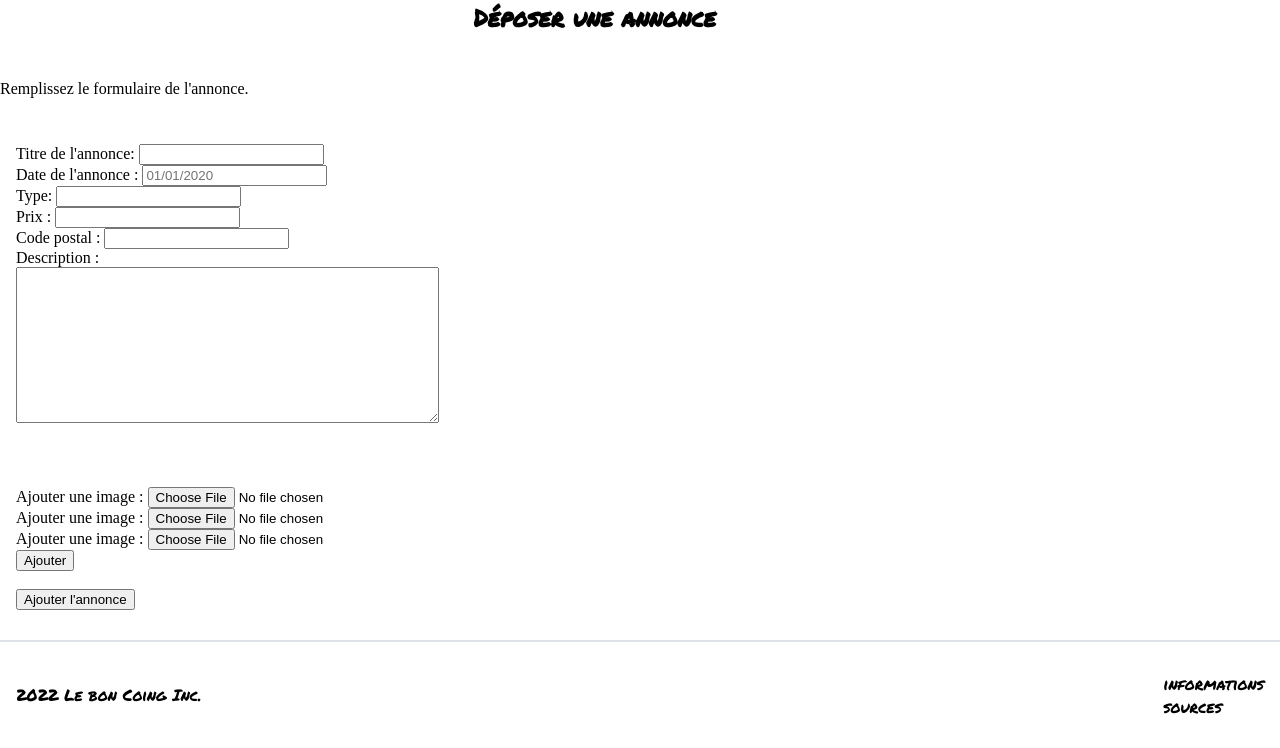
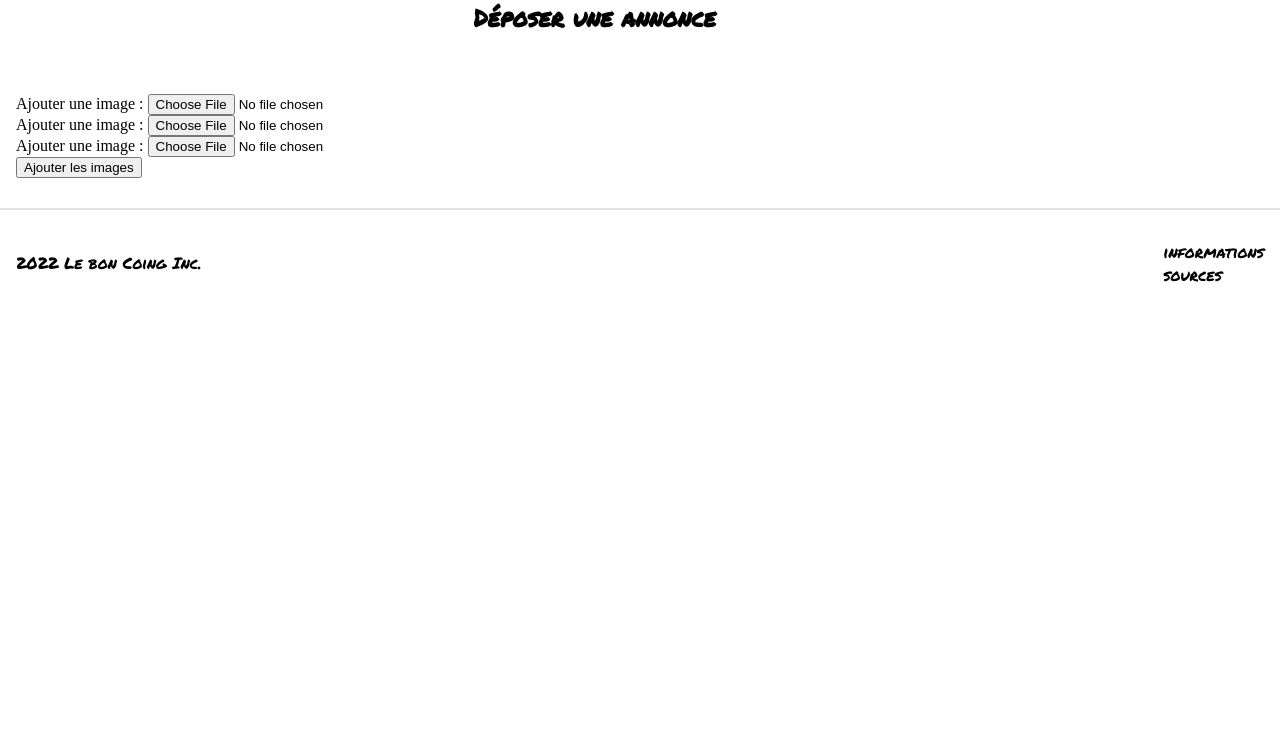
Before and after one commit to TheAxeblack/Le-Bon-Coing, a PHP site: page /deposer_annonce.php in a window 1280 px wide. Shown: the part 155-903 px from the top of the page. After the commit the page ends 437 px from the top, so only its background shows below. Run offline with PHP 8.4, Linux system fonts and the light colour scheme; the visitor is signed in with stand-in values (Sample User, id 1); data that the repository does not hold is empty.

Commit message:
deniere ersion

```diff
--- a/deposer_annonce.php
+++ b/deposer_annonce.php
@@ -4,59 +4,46 @@ error_reporting(E_ALL);
 ini_set('display_errors', '1');
 session_start();
 
-if (isset($_FILES['fichier'])) {
-    if ($_FILES['fichier']['error'] == 0) {
-        $path = "images/";
-        if (!is_dir($path)) {
-            mkdir($path);
+
+
+function afficherFormImage($p)
+{
+    $champ = '<form action="' . $_SERVER['PHP_SELF'] . '" method="post" enctype="multipart/form-data">';
+
+    $champ .= '<p><input type="hidden" name="MAX_FILE_SIZE" value="1000000">';
+    $champ .= '<label>Ajouter une image : <input type="file" name="image1" accept="image/jpeg"/ required="required" /></label><br>';
+    $champ .= '<label>Ajouter une image : <input type="file" name="image2" accept="image/jpeg"/> </label><br>';
+    $champ .= '<label>Ajouter une image : <input type="file" name="image3" accept="image/jpeg"/> </label><br>';
+
+    $champ .='<label><input type="submit" value="Ajouter les images"</label>';
+
+    $champ .= '</p></form>';
+
+    echo $champ;
+
 }
-        $nom = $path . basename($_FILES['fichier']["name"]);
-        if (file_exists($nom)) {
-            $message = "Erreur d'insertion, veuillez renommer l'image.";
-        } else {
-            $resultat = move_uploaded_file($_FILES['fichier']['tmp_name'], $nom);
-            if ($resultat) {
-                $message = "Image ajoutée";
-            } else {
-                $message = "Echec de l'ajout.";
-            }
-        }
-    } else {
-        $message = "Erreur fichier";
-    }
-}
-
 
 function afficherFormulaire($p)
 {
-    $champ = "<form action=\"" . $_SERVER['PHP_SELF'] . "\" method=\"post\">";
+    $champ = '<form action="' . $_SERVER['PHP_SELF'] . '" method="post">';
 
-    $champ .= "<p><label>Titre de l'annonce: <input type=\"text\" name=\"nom\" required=\"required\" /></label><br>";
+    $champ .= '<p><label>Titre de l annonce: <input type="text" name="nom" required="required"</label><br>';
 
-    $champ .= "<label>Date de l'annonce : <input type=\"text\" placeholder=\"01/01/2020\" name=\"date_post\" required=\"required\" /></label><br>";
+    $champ .= '<label>Date de l annonce : <input type="text" placeholder="01/01/2020" name="date_post" required="required"></label><br>';
 
-    $champ .= "<label> Type: <input type=\"text\" name=\"type\"  required=\"required\" /></label><br>";
+    $champ .= '<label> Type: <input type="text" name="type"  required="required"></label><br>';
 
-    $champ .= "<label> Prix : <input type=\"text\" name=\"prix\" required=\"required\" /></label><br>";
+    $champ .= '<label> Prix : <input type="text" name="prix" required="required"></label><br>';
 
-    $champ .= "<label> Code postal : <input type=\"text\" name=\"c_postal\" maxlength=\"5\" required=\"required\" /></label><br>";
+    $champ .= '<label> Code postal : <input type="text" name="c_postal" maxlength="5" required="required" ></label><br>';
 
-    $champ .= "<label> Description : </label><br>";
+    $champ .= '<label> Description : </label><br>';
 
-    $champ .= "<textarea type=\"text\" name=\"description\" rows=\"10\" cols=\"50\" required=\"required\" /> </textarea>";
+    $champ .= '<textarea type="text" name="description" rows="10" cols="50" required="required" > </textarea>';
 
-    $champ .= "</p></form>";
+    $champ .='<label><input type="submit" value="Ajouter annonce"</label>';
 
-    $champ .= "<form action=\"" . $_SERVER['PHP_SELF'] . "\" enctype=\"multipart/form-data\">";
-    $champ .= "<p><input type=\"hidden\" name=\"MAX_FILE_SIZE\" value=\"1000000\">";
-    $champ .= "<label>Ajouter une image : <input type=\"file\" name=\"image1\" accept=\"image/jpeg\"/ required=\"required\" /></label><br>";
-    $champ .= "<label>Ajouter une image : <input type=\"file\" name=\"image2\" accept=\"image/jpeg\"/> </label><br>";
-    $champ .= "<label>Ajouter une image : <input type=\"file\" name=\"image3\" accept=\"image/jpeg\"/> </label><br>";
-    $champ .= "<label><input type=\"submit\" value=\"Ajouter\" /></label><br><br>";
-
-    $champ .= "<label><input type=\"submit\" value=\"Ajouter l'annonce\"</label>";
-
-    $champ .= "</form>";
+    $champ .= '</p></form>';
 
     echo $champ;
 
@@ -141,39 +128,85 @@ function afficherFormulaire($p)
 
 	<?php
 
-if (isset($_SESSION['pseudo'])) {
+        if(isset($_SESSION['pseudo'])) {
+	    $message = NULL;
 
-    if ($message) {
-        echo $message;
+	    afficherFormImage(NULL);
+
+	    if(isset($_FILES['image1']) && isset($_FILES['image2']) && isset($_FILES['image3'])) {
+
+		if($_FILES['image1']['error'] == 0 &&  $_FILES['image2']['error'] == 0 && $_FILES['image3']['error'] == 0){
+		    $path="images/";
+		    if(!is_dir($path)){
+			mkdir($path);
+		    }
+		    $fichier1 = $path. basename($_FILES['image1']["name"]);
+		    $fichier2 = $path. basename($_FILES['image2']["name"]);
+		    $fichier3 = $path. basename($_FILES['image3']["name"]);
+
+		    if(file_exists($fichier1)){
+			$message = "Erreur d'insertion du fichier 1, veuillez renommer l'image.";
+		    }
+		    if(file_exists($fichier2)){
+			$message = "Erreur d'insertion du fichier 2, veuillez renommer l'image.";
+		    }
+		    if(file_exists($fichier3)){
+			$message = "Erreur d'insertion du fichier 3, veuillez renommer l'image.";
 		    }
 
-    if (isset($_POST['date_post']) && isset($_POST['nom']) && isset($_POST['c_postal']) && isset($_POST['description']) && isset($_POST['prix']) && isset($_POST['type']) && isset($_POST['image1']) && isset($_POST['image2']) && isset($_POST['image3'])) {
 
-        $date_annonce = trim($_POST['date_annonce']);
-        $type_annonce = trim($_POST['type_annonce']);
-        $titre_annonce = trim($_POST['titre_annonce']);
-        $cd_annonce = trim($_POST['cd_annonce']);
-        $fichier1 = trim($_POST['fichier1']);
-        $fichier2 = trim($_POST['fichier2']);
-        $fichier3 = trim($_POST['fichier3']);
-        $prix_annonce = trim($_POST['prix_annonce']);
+
+		    if(!file_exists($fichier1) && !file_exists($fichier2) && !file_exists($fichier3)){
+			$resultat1 = move_uploaded_file($_FILES['image1']['tmp_name'],$fichier1);
+			$resultat2 = move_uploaded_file($_FILES['image2']['tmp_name'],$fichier2);
+			$resultat3 = move_uploaded_file($_FILES['image3']['tmp_name'],$fichier3);
+
+			if($resultat1 && $resultat2 && $resultat3){
+			    $message = "Image $fichier1 $fichier1 et $fichier3 ajoutées";
+			}
+			else{
+			    $message = "Echec de l'ajout.";
+			}
+		    }
+		}
+		else{
+		    $message = "Erreur fichier";
+		}
+
+
+		if($message){ echo $message;}
+		afficherFormulaire(NULL);
+
+
+		if (isset($_POST['date_post']) && isset($_POST['nom']) && isset($_POST['c_postal']) && isset($_POST['description']) && isset($_POST['prix']) && isset($_POST['type'])) {
+
+		    $message = "JE SUIS LA $fichier1 $ficher2 $ficher3";
+
+		    if($message){ echo $message;}
+
+
+		    $date_post = trim($_POST['date_post']);
+		    $type = trim($_POST['type']);
+		    $titre = trim($_POST['nom']);
+		    $c_postal = trim($_POST['c_postal']);
+		    $prix = trim($_POST['prix']);
 		    $description = trim($_POST['description']);
 
 		    include('includes/connex.inc.php');
 		    $pdo = connexion('bdd.db');
 
 		    try {
-            $stmt = $pdo->prepare('INSERT INTO annonce_p (id_u,nom,type,date_post,image1,image2,image3,description,prix,c_postal) VALUES(:pseudo, :titre_annonce, :date_annonce, :fichier1, :fichier2, :fichier3, :description, :prix_annonce, :cd_annonce)');
-            $stmt->bindParam(':titre_annonce', $titre_annonce);
-            $stmt->bindParam(':date_annonce', $date_annonce);
-            $stmt->bindParam(':cd_annonce', $cd_annonce);
+			$stmt = $pdo->prepare('INSERT INTO annonce_p (id_u,nom,type,date_post,image1,image2,image3,description,prix,c_postal) VALUES(:pseudo, :nom, :date_post, :fichier1, :fichier2, :fichier3, :description, :prix, :c_postal)');
+			$stmt->bindParam(':nom', $nom);
+			$stmt->bindParam(':date_post', $date_post);
+			$stmt->bindParam(':c_postal', $c_postal);
 			$stmt->bindParam(':fichier1', $fichier1);
-            $stmt->bindParam(':pseudo', $pseudo);
+			$stmt->bindParam(':pseudo', $prix);
 			$stmt->bindParam(':fichier2', $fichier2);
 			$stmt->bindParam(':fichier3', $fichier3);
 			$stmt->bindParam(':description', $description);
-            $stmt->bindParam(':prix_annonce', $prix_annonce);
-            $stmt->bindParam(':type_annonce', $type_annonce);
+			$stmt->bindParam(':prix', $prix);
+			$stmt->bindParam(':type', $type);
 
 			$stmt->execute();
 
@@ -190,14 +223,16 @@ if (isset($_SESSION['pseudo'])) {
 			echo 'Erreur PDO';
 			echo $e->getMessage();
 		    }
-    } else {
+		}
+		else {
 		    echo "<p>Remplissez le formulaire de l'annonce.</p>";
 
-        afficherFormulaire(NULL);
 
 		}
+            }
+	}
 
-} else {
+        else{
 	    echo "<p> Vous devez être connecter pour déposer une annonce. </p>";
 
 	}
```
Lines whose indentation alone changed are shown as unchanged.
